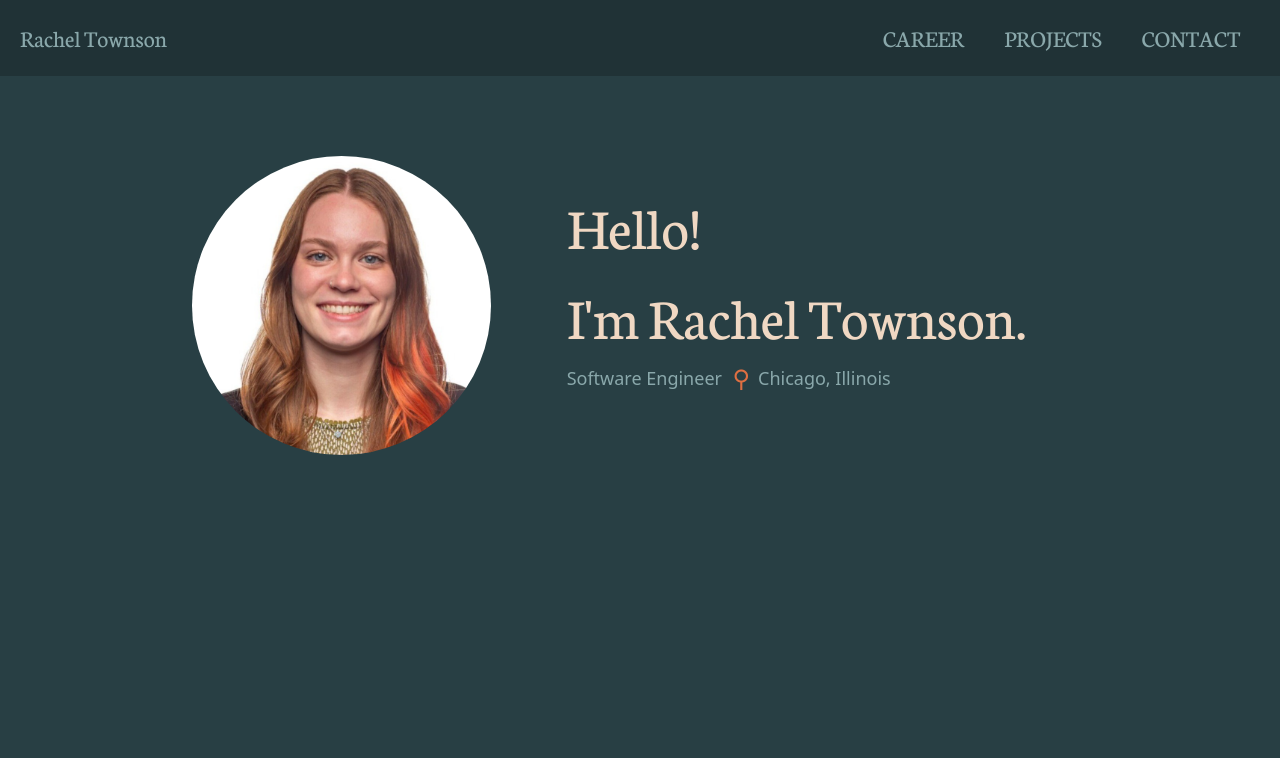
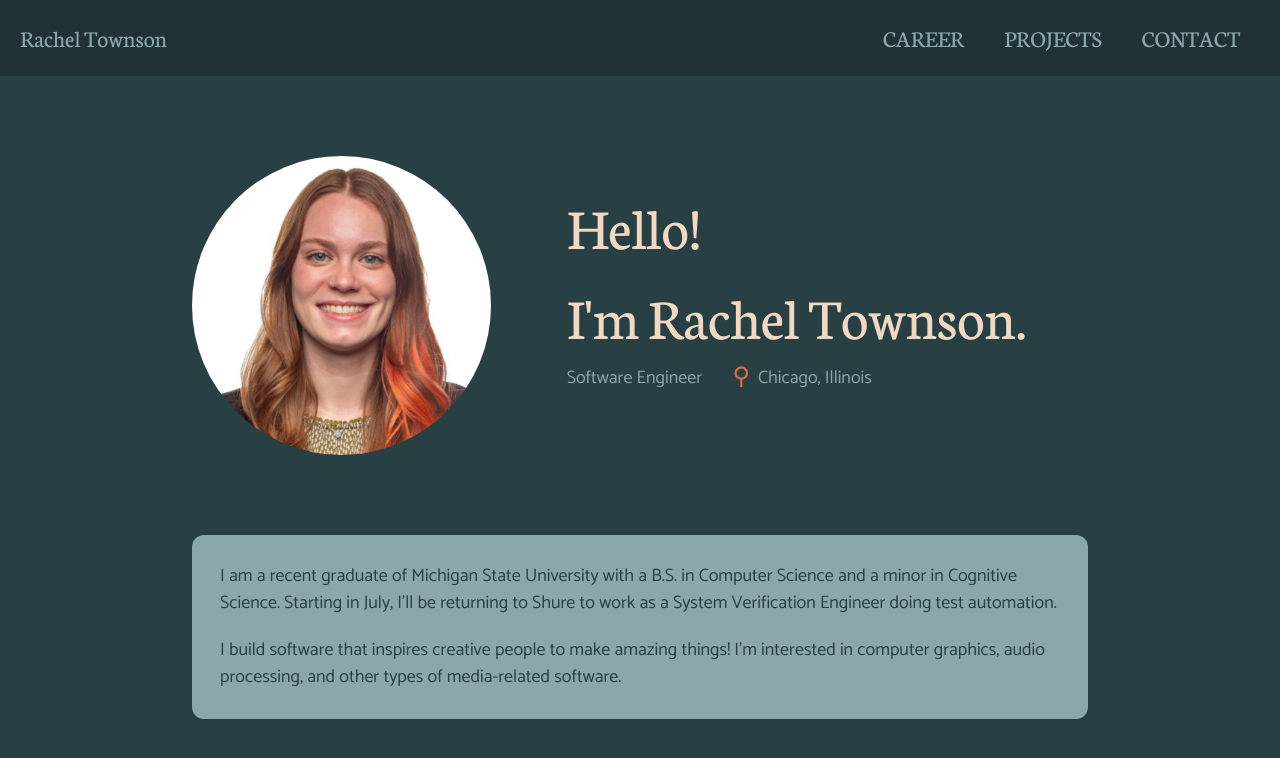
Before and after one commit to townsonr/my-portfolio-site, a Next.js app: page / in a window 1280 px wide. Shown: the top 758 px of the page. Built offline with nearby package versions, Linux system fonts and the light colour scheme.

Commit message:
adding bio section

```diff
--- /dev/null
+++ b/src/app/home/bio_card.tsx
@@ -0,0 +1,8 @@
+export default function BioCard() {
+    return (
+        <div className="bg-light rounded-xl mt-20 p-7 text-dark text-sm">
+            <p>I am a recent graduate of Michigan State University with a B.S. in Computer Science and a minor in Cognitive Science. Starting in July, I’ll be returning to Shure to work as a System Verification Engineer doing test automation.</p>
+            <p className="mt-5">I build software that inspires creative people to make amazing things! I’m interested in computer graphics, audio processing, and other types of media-related software.</p>
+        </div>
+    )
+}
--- a/src/app/home/intro_card.tsx
+++ b/src/app/home/intro_card.tsx
@@ -3,7 +3,7 @@ import headshot from "../../img/linkedin_headshot.jpeg";
 
 export default function IntroCard() {
     return (
-        <div className='text-lightest'>
+        <div className='text-lightest font-catamaran'>
             <div className='grid grid-cols-3'>
                 <div >
                     <img className='rounded-full' src={headshot.src} />
--- a/src/app/page.tsx
+++ b/src/app/page.tsx
@@ -1,14 +1,16 @@
 import '@/app/globals.css';
 import { NavBar } from './common/nav_bar';
 import IntroCard from './home/intro_card';
+import BioCard from './home/bio_card';
 
 
 export default function Home() {
   return (
       <div>
         <NavBar />
-        <div className='max-w-4xl mx-auto my-20'>
+        <div className='max-w-4xl mx-auto my-20 font-catamaran'>
           <IntroCard />
+          <BioCard />
         </div>
       </div>
   );
```
